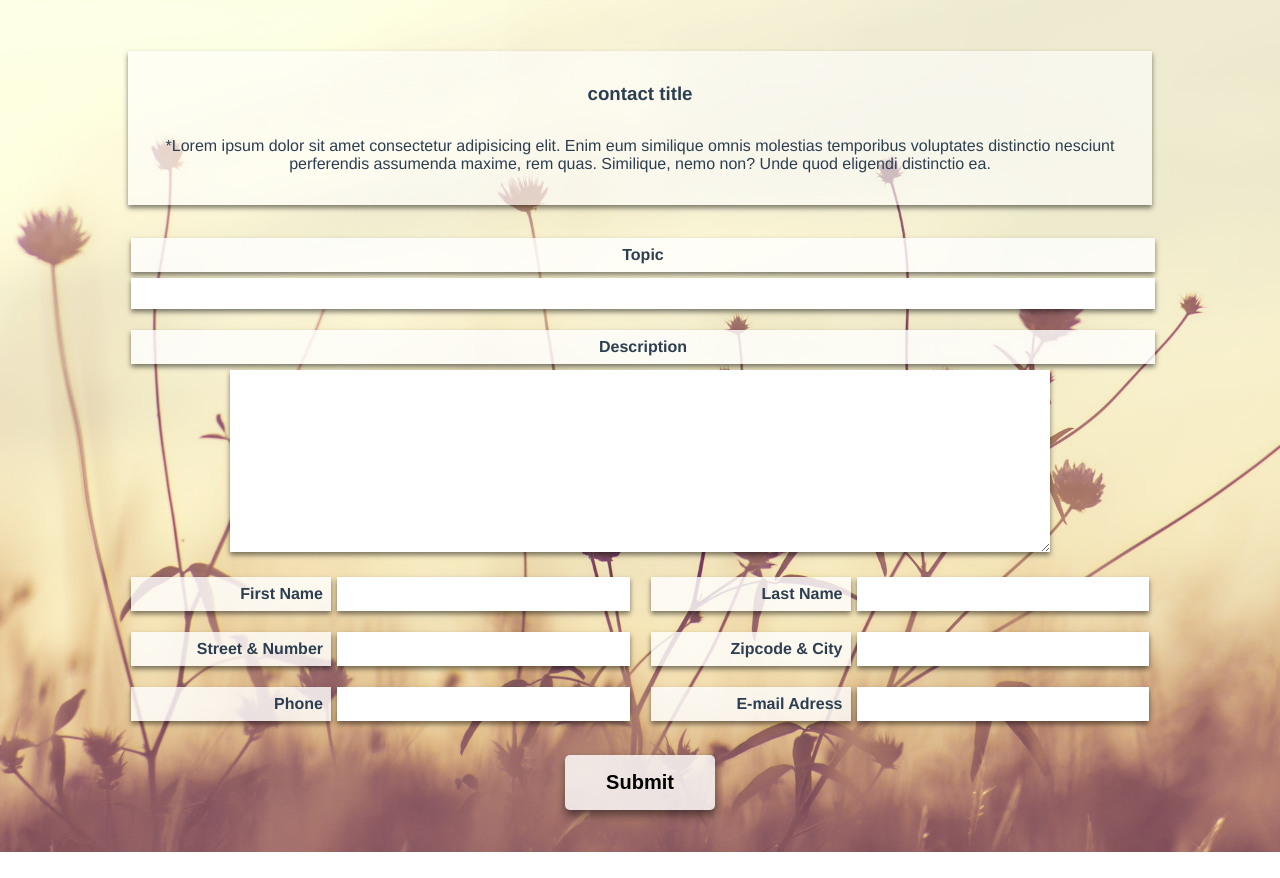
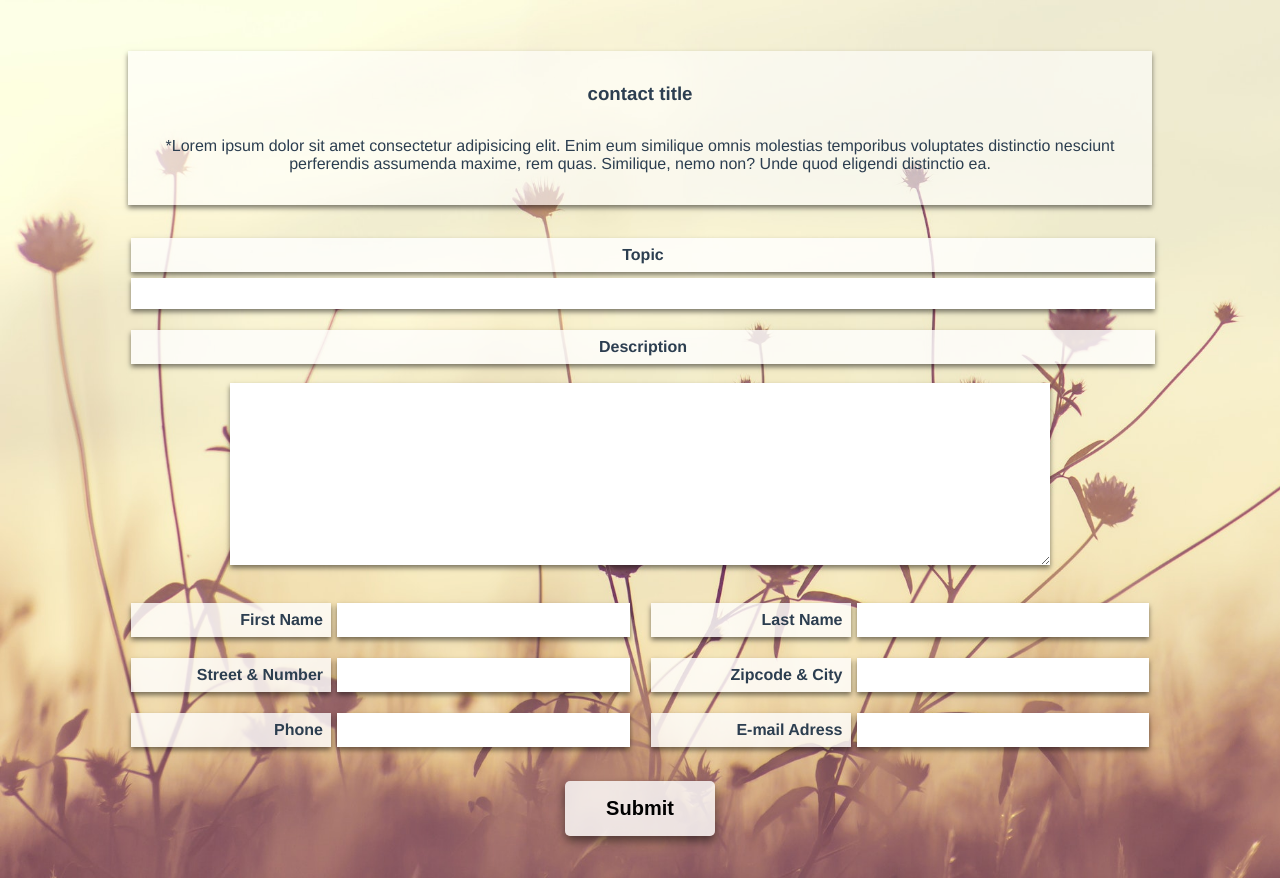
Before and after one commit to TapeMate/vue-contactform, a Vue app: page /#/ in a window 1280 px wide. Before the commit the page ends 852 px from the top, so only its background shows below. Built offline with nearby package versions, Linux system fonts and the light colour scheme.

Commit message:
minor changes.

```diff
--- a/src/components/ContactForm.vue
+++ b/src/components/ContactForm.vue
@@ -70,11 +70,6 @@ export default {
 </script>
 
 <style scoped>
-/* #contact-topic,
-#contact-textarea {
-  width: 100%;
-  display: inline-block;
-} */
 .input-container .input-control:nth-child(1) {
   margin-right: 15px;
 }
@@ -103,12 +98,14 @@ label {
   width: 100%;
   display: inline-block;
   padding: 0.5rem;
+  margin: 3px;
 }
 
 textarea {
   width: 80%;
   display: inline-block;
   padding: 1rem;
+  margin: 1rem;
 }
 .input-container label {
   text-align: right;
@@ -128,7 +125,6 @@ input,
 textarea,
 label {
   border: none;
-  margin: 3px;
   box-shadow: 0 3px 5px rgba(0, 0, 0, 0.5);
   outline: none;
 }
--- a/src/views/HomeView.vue
+++ b/src/views/HomeView.vue
@@ -20,3 +20,9 @@ export default {
   display: flex;
 }
 </style>
+
+<!-- ROADMAP:
+1. send data to db.json
+2. verify e-mail adress
+3. implement captcha
+-->
```
